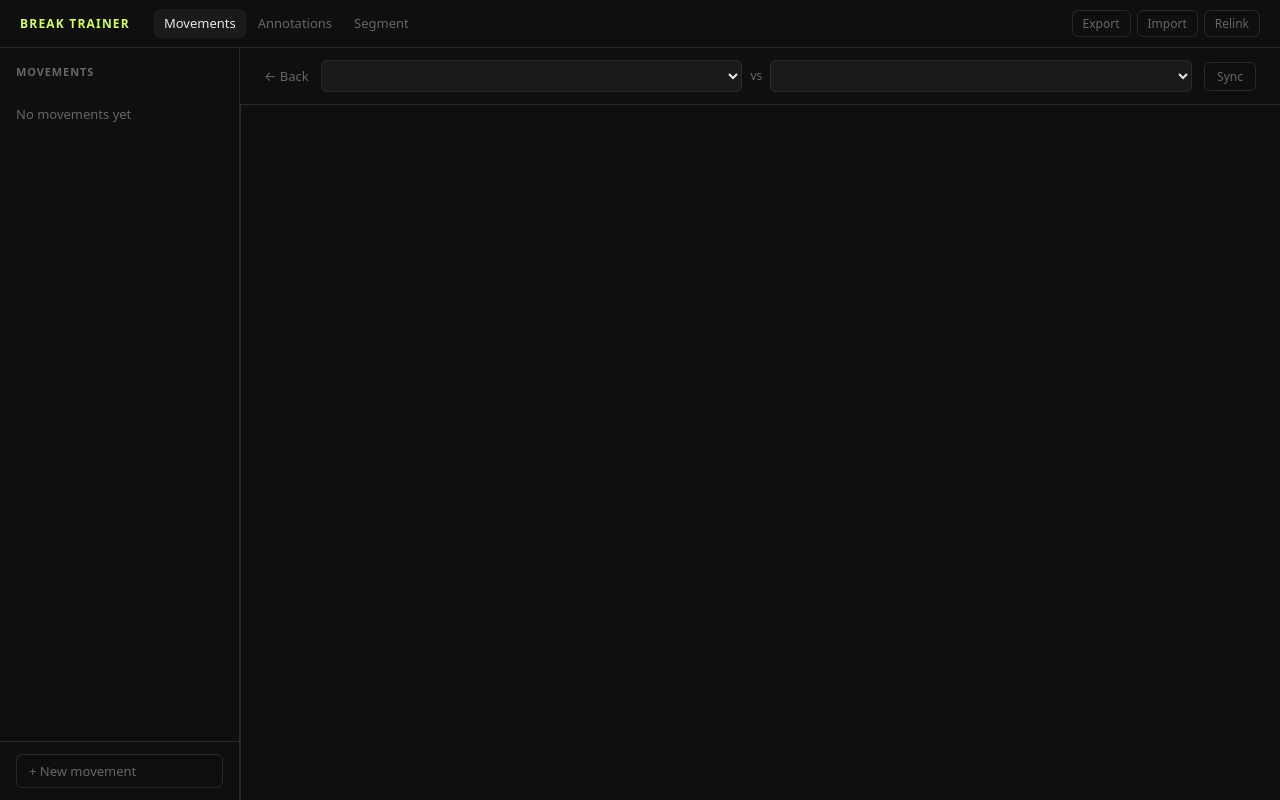
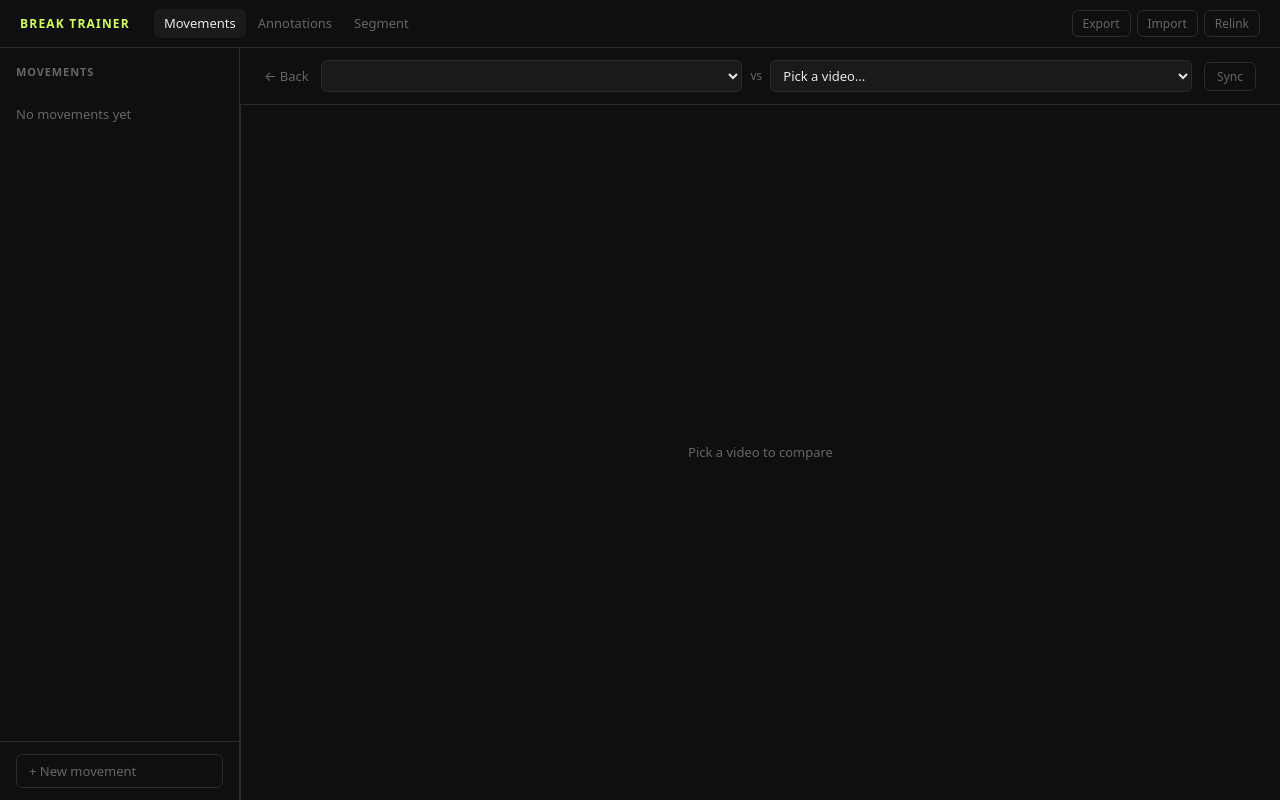
Before and after one commit to altsanz/zug, a React (Vite) app: page /movements/1/compare in a window 1280 px wide. Built offline with nearby package versions, Linux system fonts and the light colour scheme.

Commit message:
add compare button shortcut on video detail

```diff
--- a/src/features/videos/VideoAnnotator.module.css
+++ b/src/features/videos/VideoAnnotator.module.css
@@ -62,6 +62,24 @@
   outline: none;
   flex-shrink: 0;
   color-scheme: dark;
+}
+
+.compareBtn {
+  background: none;
+  border: 1px solid var(--border);
+  border-radius: var(--radius);
+  color: var(--text-muted);
+  font-size: 12px;
+  font-family: inherit;
+  padding: 4px 10px;
+  cursor: pointer;
+  flex-shrink: 0;
+  transition: border-color 0.1s, color 0.1s;
+}
+
+.compareBtn:hover {
+  border-color: var(--accent);
+  color: var(--accent);
 }
 
 .deleteBtn {
--- a/src/features/videos/VideoAnnotator.tsx
+++ b/src/features/videos/VideoAnnotator.tsx
@@ -23,11 +23,12 @@ interface Props {
   video: Video
   onBack: () => void
   onDelete: () => void
+  onCompare: () => void
   onDateChange: (ts: number) => void
   initialTime?: number
 }
 
-export function VideoAnnotator({ video, onBack, onDelete, onDateChange, initialTime }: Props) {
+export function VideoAnnotator({ video, onBack, onDelete, onCompare, onDateChange, initialTime }: Props) {
   const { url } = useVideoUrl(video.fileHandle)
   const videoRef = useRef<HTMLVideoElement>(null)
   const [currentTime, setCurrentTime] = useState(0)
@@ -104,7 +105,10 @@ export function VideoAnnotator({ video, onBack, onDelete, onDateChange, initialT
             <button className={styles.confirmNo} onClick={() => setConfirming(false)}>Cancel</button>
           </div>
         ) : (
-          <button className={styles.deleteBtn} onClick={() => setConfirming(true)}>Delete</button>
+          <>
+            <button className={styles.compareBtn} onClick={onCompare}>Compare</button>
+            <button className={styles.deleteBtn} onClick={() => setConfirming(true)}>Delete</button>
+          </>
         )}
       </div>
 
--- a/src/features/videos/VideoAnnotatorRoute.tsx
+++ b/src/features/videos/VideoAnnotatorRoute.tsx
@@ -25,6 +25,7 @@ export function VideoAnnotatorRoute() {
         await videosApi.remove(video.id!)
         navigate(`/movements/${movementId}`)
       }}
+      onCompare={() => navigate(`/movements/${movementId}/compare?left=${video.id}`)}
       onDateChange={(ts) => videosApi.updateDate(video.id!, ts)}
       initialTime={initialTime}
     />
--- a/src/features/videos/VideoComparison.module.css
+++ b/src/features/videos/VideoComparison.module.css
@@ -98,3 +98,12 @@
   background: var(--border);
   flex-shrink: 0;
 }
+
+.pickPrompt {
+  flex: 1;
+  display: flex;
+  align-items: center;
+  justify-content: center;
+  font-size: 13px;
+  color: var(--text-muted);
+}
--- a/src/features/videos/VideoComparison.tsx
+++ b/src/features/videos/VideoComparison.tsx
@@ -5,12 +5,13 @@ import styles from './VideoComparison.module.css'
 
 interface Props {
   videos: Video[]
+  initialLeftId?: number
   onBack: () => void
 }
 
-export function VideoComparison({ videos, onBack }: Props) {
-  const [leftId, setLeftId] = useState<number>(videos[0]?.id ?? 0)
-  const [rightId, setRightId] = useState<number>(videos[1]?.id ?? 0)
+export function VideoComparison({ videos, initialLeftId, onBack }: Props) {
+  const [leftId, setLeftId] = useState<number>(() => initialLeftId ?? videos[0]?.id ?? 0)
+  const [rightId, setRightId] = useState<number>(() => initialLeftId != null ? 0 : (videos[1]?.id ?? 0))
   const [synced, setSynced] = useState(false)
 
   const leftRef = useRef<HTMLVideoElement>(null)
@@ -80,6 +81,7 @@ export function VideoComparison({ videos, onBack }: Props) {
             value={rightId}
             onChange={(e) => setRightId(Number(e.target.value))}
           >
+            {rightId === 0 && <option value={0} disabled>Pick a video…</option>}
             {videos.map((v) => (
               <option key={v.id} value={v.id}>{v.fileHandle?.name ?? v.fileName ?? 'Unknown file'}</option>
             ))}
@@ -98,8 +100,10 @@ export function VideoComparison({ videos, onBack }: Props) {
           <VideoComparisonPlayer ref={leftRef} handle={leftVideo.fileHandle} fileName={leftVideo.fileName} />
         )}
         <div className={styles.divider} />
-        {rightVideo && (
+        {rightVideo ? (
           <VideoComparisonPlayer ref={rightRef} handle={rightVideo.fileHandle} fileName={rightVideo.fileName} />
+        ) : (
+          <div className={styles.pickPrompt}>Pick a video to compare</div>
         )}
       </div>
     </div>
--- a/src/features/videos/VideoComparisonRoute.tsx
+++ b/src/features/videos/VideoComparisonRoute.tsx
@@ -1,4 +1,4 @@
-import { useNavigate, useParams } from 'react-router-dom'
+import { useNavigate, useParams, useSearchParams } from 'react-router-dom'
 import { useLiveQuery } from '../../hooks/useLiveQuery'
 import { videosApi } from './videos.api'
 import { VideoComparison } from './VideoComparison'
@@ -6,6 +6,7 @@ import { VideoComparison } from './VideoComparison'
 export function VideoComparisonRoute() {
   const { movementId } = useParams()
   const navigate = useNavigate()
+  const [searchParams] = useSearchParams()
   const mid = Number(movementId)
 
   const { data: videos = [] } = useLiveQuery(
@@ -13,9 +14,13 @@ export function VideoComparisonRoute() {
     [mid]
   )
 
+  const leftParam = searchParams.get('left')
+  const initialLeftId = leftParam != null ? Number(leftParam) : undefined
+
   return (
     <VideoComparison
       videos={videos}
+      initialLeftId={initialLeftId}
       onBack={() => navigate(`/movements/${movementId}`)}
     />
   )
```
